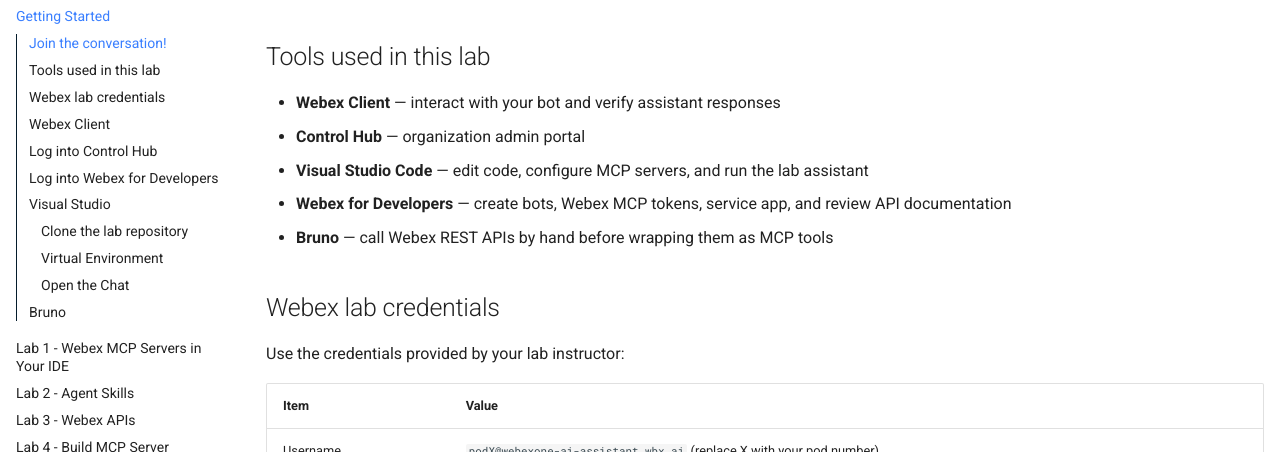
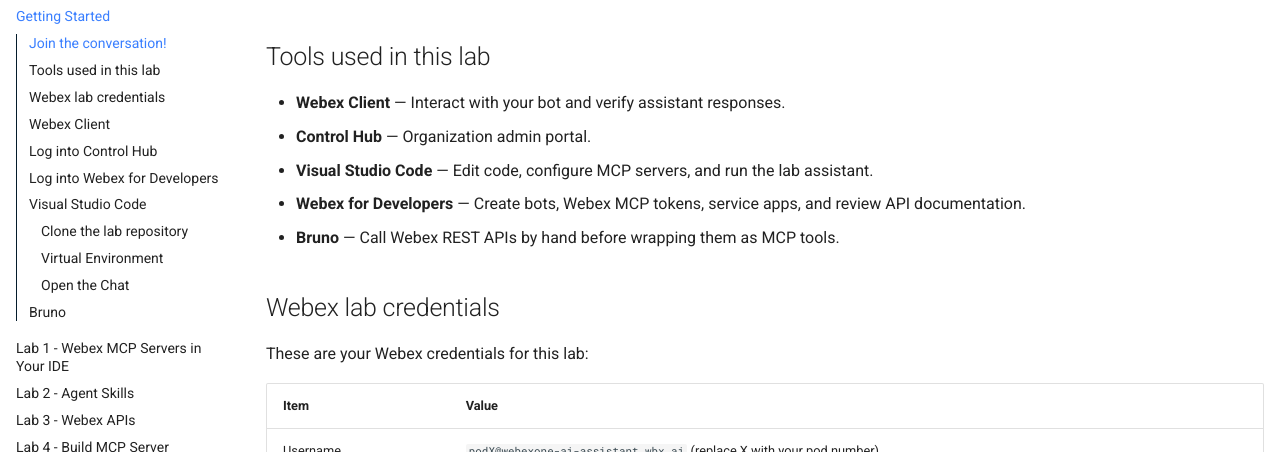
Before and after one commit to WebexCC-SA/LAB-31123, an MkDocs documentation site: the page built from docs/getting_started.md, in a window 1280 px wide and 1400 px high, scrolled down 546 px. Shown: the part 167-619 px from the top of the window. Built offline with MkDocs 1.6.1 and Material for MkDocs 9.7.7, drawn with Linux system fonts in a browser that asks for light colours; some of the changed text lies outside the part shown.

Commit message:
Update getting_started.md

````diff
--- a/docs/getting_started.md
+++ b/docs/getting_started.md
@@ -10,15 +10,15 @@
 
 ## Tools used in this lab
 
-- **Webex Client** — interact with your bot and verify assistant responses
-- **Control Hub** — organization admin portal
-- **Visual Studio Code** — edit code, configure MCP servers, and run the lab assistant
-- **Webex for Developers** — create bots, Webex MCP tokens, service app, and review API documentation
-- **Bruno** — call Webex REST APIs by hand before wrapping them as MCP tools
+- **Webex Client** — Interact with your bot and verify assistant responses.
+- **Control Hub** — Organization admin portal.
+- **Visual Studio Code** — Edit code, configure MCP servers, and run the lab assistant.
+- **Webex for Developers** — Create bots, Webex MCP tokens, service apps, and review API documentation.
+- **Bruno** — Call Webex REST APIs by hand before wrapping them as MCP tools.
 
 ## Webex lab credentials
 
-Use the credentials provided by your lab instructor:
+These are your Webex credentials for this lab:
 
 | Item | Value |
 | --- | --- |
@@ -49,7 +49,7 @@
 1. Open [Webex for Developers](https://developer.webex.com/){:target="_blank"} in a browser.
 2. Sign in with the **Webex email address and password** provided to you.
 
-## Visual Studio
+## Visual Studio Code
 
 Visual Studio Code will be used for Python-based bot development, the agentic app, and the MCP server exercises.
 
@@ -59,22 +59,22 @@
 
 ### Clone the lab repository
 
-2. Go to the **Source Control** tab and click **Clone Repository**:
+1. Go to the **Source Control** tab and click **Clone Repository**:
 
     ![vsc_clone](./assets/docx-image-005.png){ width="500" style="display: block; margin: 0 auto; border: 1px solid lightgray; border-radius: 8px;"}
 
-3. Type the following URL:
+2. Enter the following URL:
 
-    - https://github.com/diegomjimenez/WebexOne2026.git
+    `https://github.com/diegomjimenez/WebexOne2026.git`
 
     ![vsc_repo](./assets/github_1.png){ width="600" style="display: block; margin: 0 auto; border: 1px solid lightgray; border-radius: 8px;"}
 
-4. Select a directory to save the project.
-5. Click on **Yes, I trust the authors** if a pop-up appears.
+3. Select a directory to save the project.
+4. Click **Yes, I trust the authors** if a pop-up appears.
 
 ### Virtual Environment
 
-1. From the top bar, click on Terminal > New terminal.
+1. Click **Terminal > New Terminal** from the top menu bar.
 2. Create a virtual environment and install dependencies:
 
     ```bash
````
